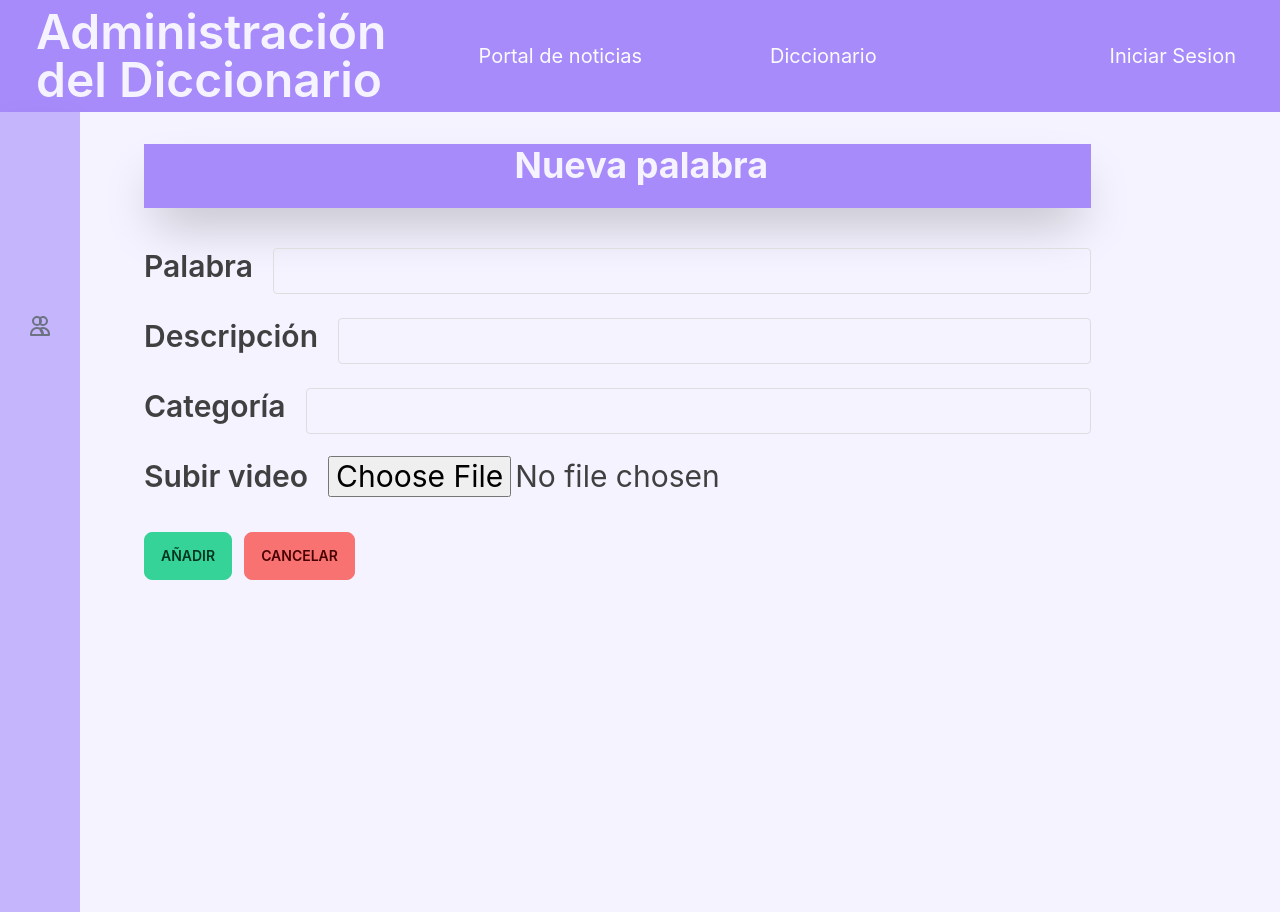
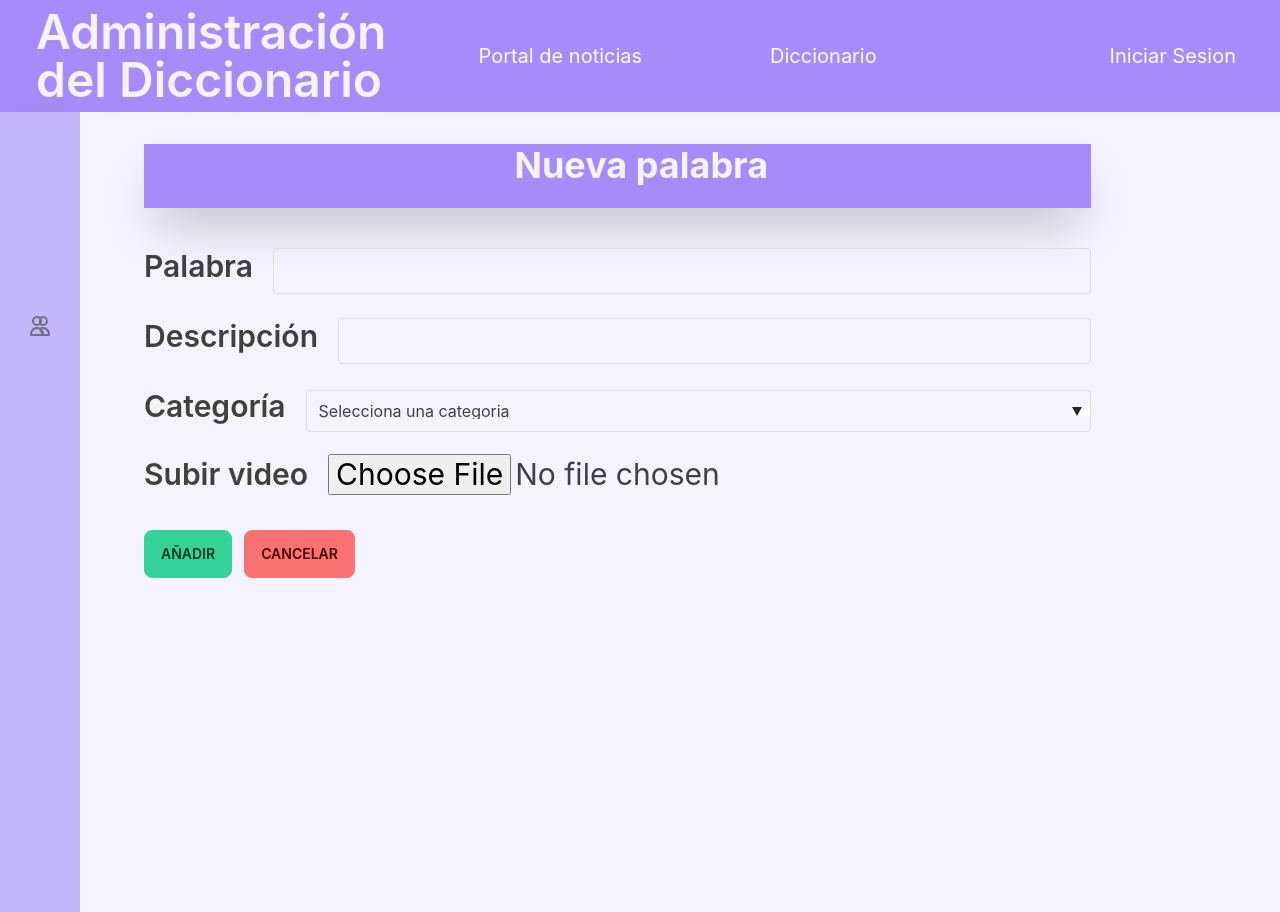
Before and after one commit to Jimeneznet/nelliezabel, a React (Create React App) app: page /admin/dictionary in a window 1280 px wide. Both pictures are taken after a click on the button "Agregar palabra". Built offline with nearby package versions, Linux system fonts and the light colour scheme; no server answers; the database is empty; some icons are missing.

Commit message:
fix: Select de categoria en agregar palabra y editar.

```diff
--- a/src/components/Dashboard/Add.js
+++ b/src/components/Dashboard/Add.js
@@ -74,15 +74,20 @@ const Add = ({ words, setWords, setIsAdding }) => {
           onChange={e => setDescription(e.target.value)}
         />
         </div>
+
         <div className='flex items-baseline space-x-5 text-3xl'>
         <label htmlFor="category">Categoría</label>
-        <input
-          id="category"
-          type="text"
-          name="category"
-          value={category}
-          onChange={e => setCategory(e.target.value)}
-        />
+          <select
+            className='form-select'
+            name="category"
+            id="category"
+            onChange={e => setCategory(e.target.value)}
+          >
+            <option value="">Selecciona una categoria</option>
+            <option value="Educación">Educación</option>
+            <option value="Psicología">Psicología</option>
+            <option value="Jurídico">Jurídico</option>
+          </select>
         </div>
 
         <div className='flex items-baseline space-x-5 text-3xl'>
--- a/src/components/Dashboard/Edit.js
+++ b/src/components/Dashboard/Edit.js
@@ -92,16 +92,26 @@ const Edit = ({ words, selectedWord, setWords, setIsEditing,setEdited }) => {
           onChange={e => setDescription(e.target.value)}
         />
         </div>
+
+
         <div className='flex items-baseline space-x-5 text-3xl'>
         <label htmlFor="category">Categoría</label>
-        <input
-          id="category"
-          type="text"
-          name="category"
-          value={category}
-          onChange={e => setCategory(e.target.value)}
-        />
+          <select
+            className='form-select'
+            name="category"
+            id="category"
+            onChange={e => setCategory(e.target.value)}
+          >
+            <option value="">Selecciona una categoria</option>
+            <option value="Educación">Educación</option>
+            <option value="Psicología">Psicología</option>
+            <option value="Jurídico">Jurídico</option>
+          </select>
         </div>
+
+
+
+
         <div className='flex items-baseline space-x-5 text-3xl'>
         <label htmlFor="video">Cambiar video </label>
         <input
--- a/src/components/Dashboard/Table.js
+++ b/src/components/Dashboard/Table.js
@@ -54,8 +54,9 @@ const Table = ({ words, setWords, handleEdit, handleDelete }) => {
             onChange={Filtrar}
           >
             <option value="">Selecciona una categoria</option>
-            <option value="Acciones">Acciones</option>
-            <option value="Saludos">Saludos</option>
+            <option value="Educación">Educación</option>
+            <option value="Psicología">Psicología</option>
+            <option value="Jurídico">Jurídico</option>
           </select>
         </div>
       </div>
```
